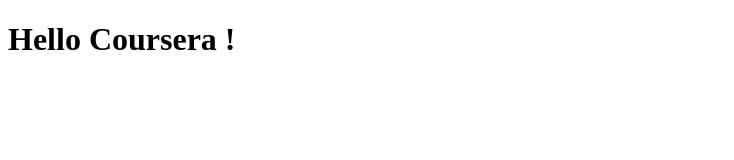
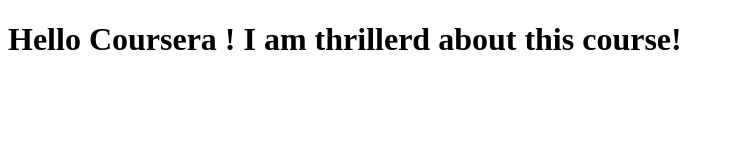
Before and after one commit to dimplegupta24/Coursera-Angular, a plain HTML site: page index.html in a window 1280 px wide. Shown: the whole page, without its empty margins (0-734 px from the left). Drawn offline with Linux system fonts and the light colour scheme.

Commit message:
New Changes

```diff
--- a/index.html
+++ b/index.html
@@ -6,6 +6,6 @@
     <title>Hello Coursera</title>
 </head>
 <body>
-    <h1>Hello Coursera ! </h1>
+    <h1>Hello Coursera ! I am thrillerd about this course!  </h1>
 </body>
 </html>
```
